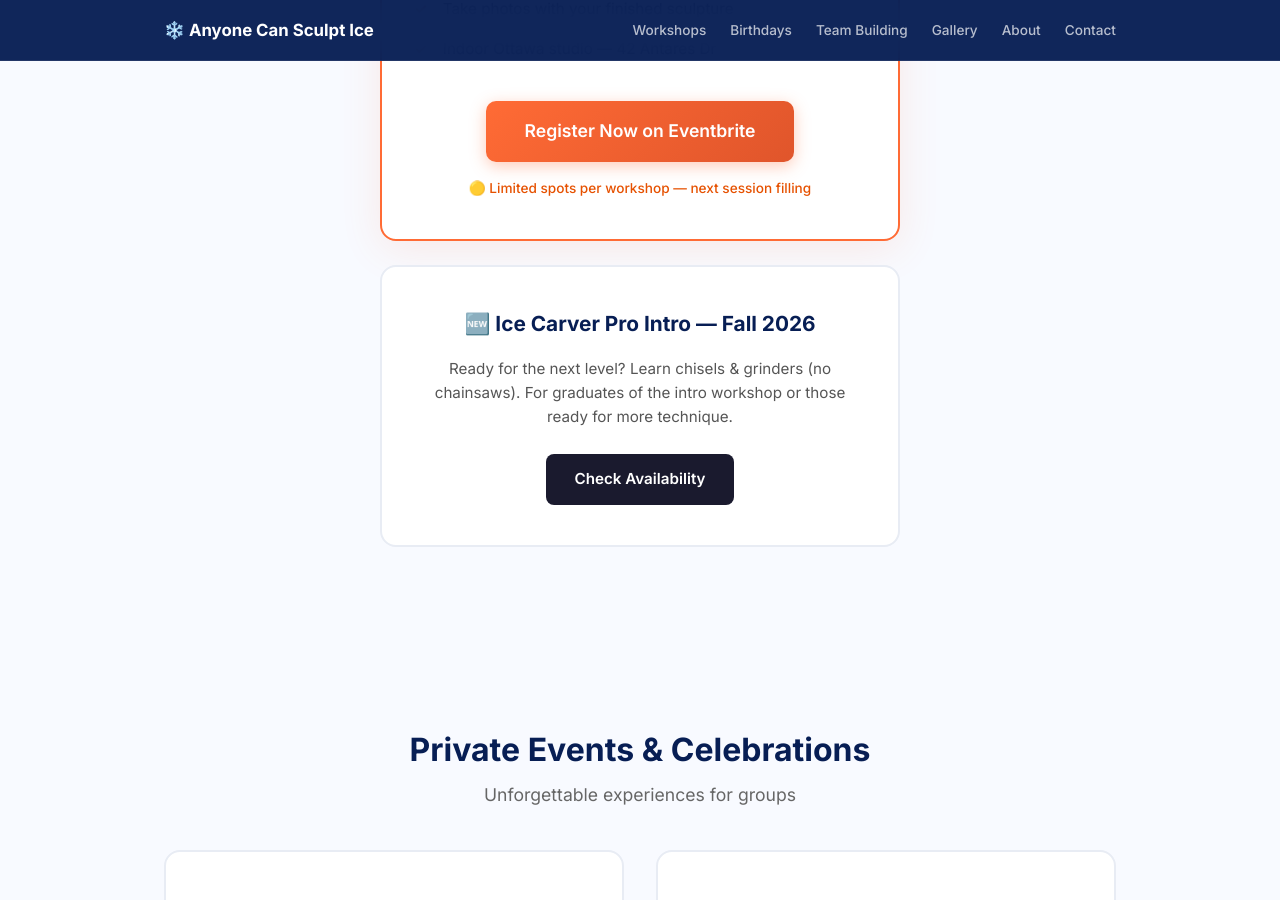
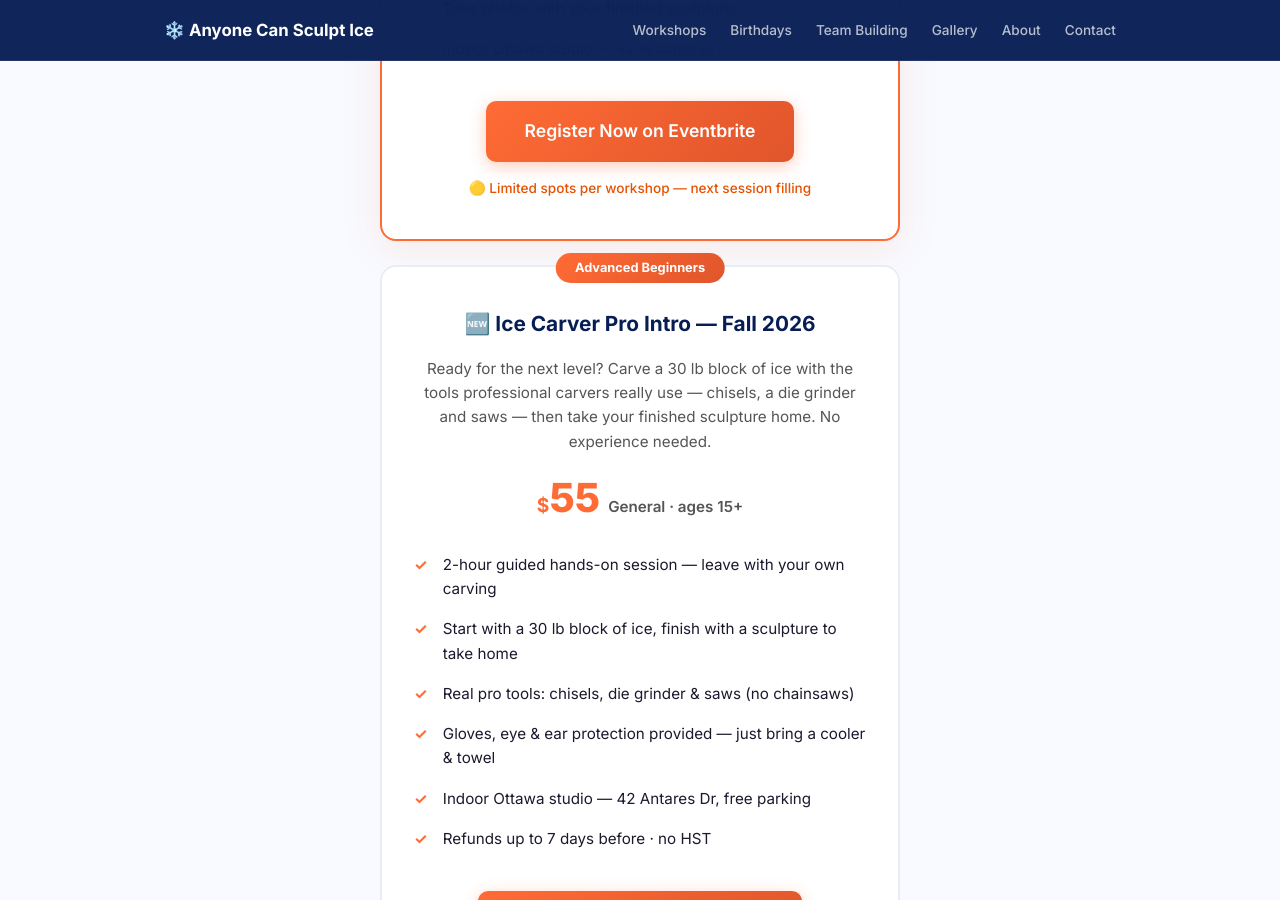
Before and after one commit to sufaice/anyonecansculptice.com, a Jekyll site: the page built from index.html, in a window 1280 px wide and 900 px high, scrolled down 2405 px. Built offline with Jekyll 4.4.1, drawn with Linux system fonts in a browser that asks for light colours; some of the changed text lies outside the part shown.

Commit message:
Expand Ice Carver Pro Intro card: price, features, stronger CTA
Brings the Pro Intro offer card up to the same conversion structure as
the introductory workshop card — described price (5, ages 15+), a
feature list drawn from the Eventbrite listing (2-hour session, 30 lb
block, chisels/die grinder/saws, PPE provided, free parking, refund
policy, no HST), an Advanced Beginners badge, a prominent CTA and a
scarcity note.

```diff
--- a/index.html
+++ b/index.html
@@ -111,9 +111,25 @@ title: Anyone Can Sculpt Ice — Ottawa's Hands-On Ice Sculpting Workshops
 
     <!-- New: Ice Carver Pro Intro -->
     <div class="offer-card">
+      <div class="offer-badge">Advanced Beginners</div>
       <h3>🆕 Ice Carver Pro Intro — Fall 2026</h3>
-      <p class="offer-desc">Ready for the next level? Learn chisels &amp; grinders (no chainsaws). For graduates of the intro workshop or those ready for more technique.</p>
-      <a href="https://www.eventbrite.ca/e/ice-carver-pro-intro-workshop-tickets-2004169864014?aff=oddtdtcreator" class="btn btn-secondary">Check Availability</a>
+      <p class="offer-desc">Ready for the next level? Carve a 30&nbsp;lb block of ice with the tools professional carvers really use — chisels, a die grinder and saws — then take your finished sculpture home. No experience needed.</p>
+      <div class="offer-price">
+        <div class="price-tier">
+          <span class="tier-amount"><span class="currency">$</span><span class="amount">55</span></span>
+          <span class="tier-label">General &middot; ages 15+</span>
+        </div>
+      </div>
+      <ul class="offer-features">
+        <li>2-hour guided hands-on session — leave with your own carving</li>
+        <li>Start with a 30&nbsp;lb block of ice, finish with a sculpture to take home</li>
+        <li>Real pro tools: chisels, die grinder &amp; saws (no chainsaws)</li>
+        <li>Gloves, eye &amp; ear protection provided — just bring a cooler &amp; towel</li>
+        <li>Indoor Ottawa studio — 42 Antares Dr, free parking</li>
+        <li>Refunds up to 7 days before &middot; no HST</li>
+      </ul>
+      <a href="https://www.eventbrite.ca/e/ice-carver-pro-intro-workshop-tickets-2004169864014?aff=oddtdtcreator" class="btn btn-cta btn-large">Register on Eventbrite — $55</a>
+      <p class="spots-note">🟡 Ages 15+ · limited spots per session</p>
     </div>
   </div>
 </section>
```
